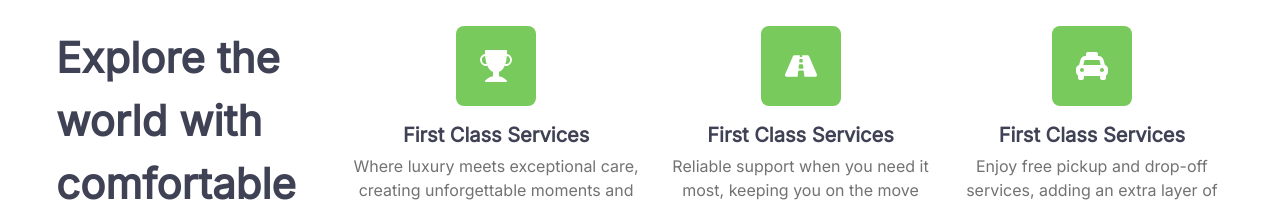
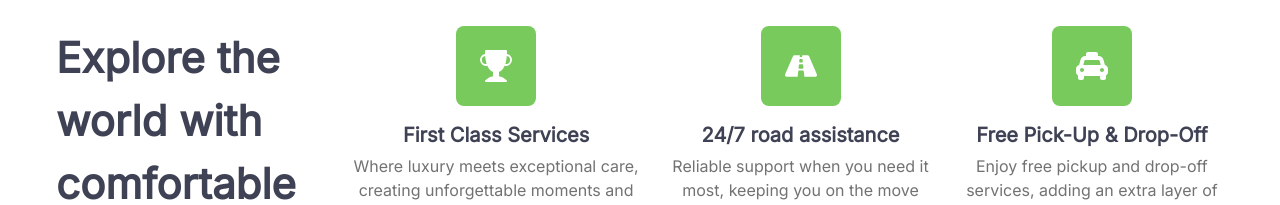
Before and after one commit to Mutah3r/rent-xpress-client, a React (Vite) app: page / in a window 1280 px wide. Shown: the part 2020-2225 px from the top of the page. Built offline with nearby package versions, Linux system fonts and the light colour scheme.

Commit message:
update services section

```diff
--- a/src/pages/home/OurServices.jsx
+++ b/src/pages/home/OurServices.jsx
@@ -19,14 +19,14 @@ const OurServices = () => {
                     <div className="bg-[#78CA5C] text-white text-[32px] p-6 inline-block rounded-lg">
                         <FaRoad />
                     </div>
-                    <h3 className="mt-2 text-[20px] title-text font-semibold text-[#3F4254]">First Class Services</h3>
+                    <h3 className="mt-2 text-[20px] title-text font-semibold text-[#3F4254]">24/7 road assistance</h3>
                     <p className="mt-1 text-[#727272]">Reliable support when you need it most, keeping you on the move with confidence and peace of mind.</p>
                 </div>
                 <div>
                     <div className="bg-[#78CA5C] text-white text-[32px] p-6 inline-block rounded-lg">
                         <FaTaxi />
                     </div>
-                    <h3 className="mt-2 text-[20px] title-text font-semibold text-[#3F4254]">First Class Services</h3>
+                    <h3 className="mt-2 text-[20px] title-text font-semibold text-[#3F4254]">Free Pick-Up & Drop-Off</h3>
                     <p className="mt-1 text-[#727272]">Enjoy free pickup and drop-off services, adding an extra layer of ease to your car rental experience.</p>
                 </div>
             </div>
```
